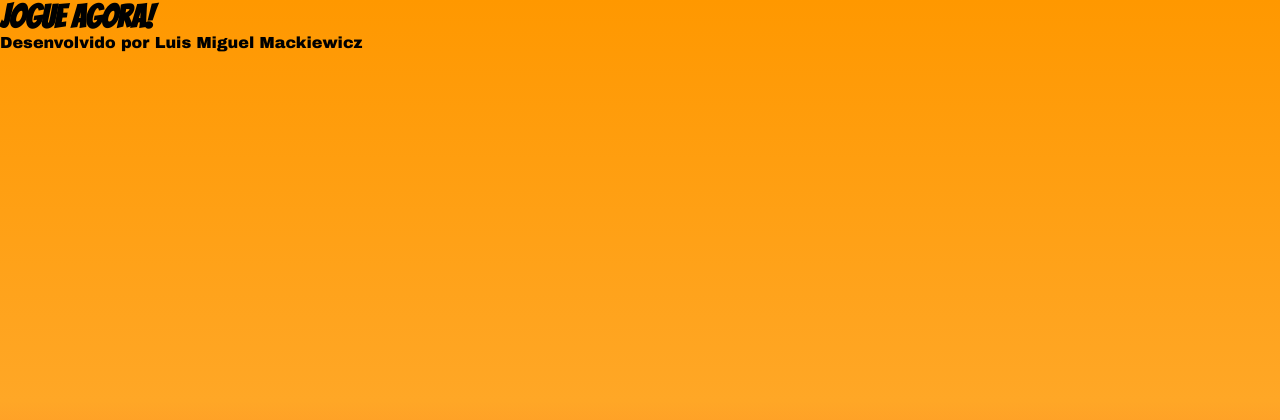
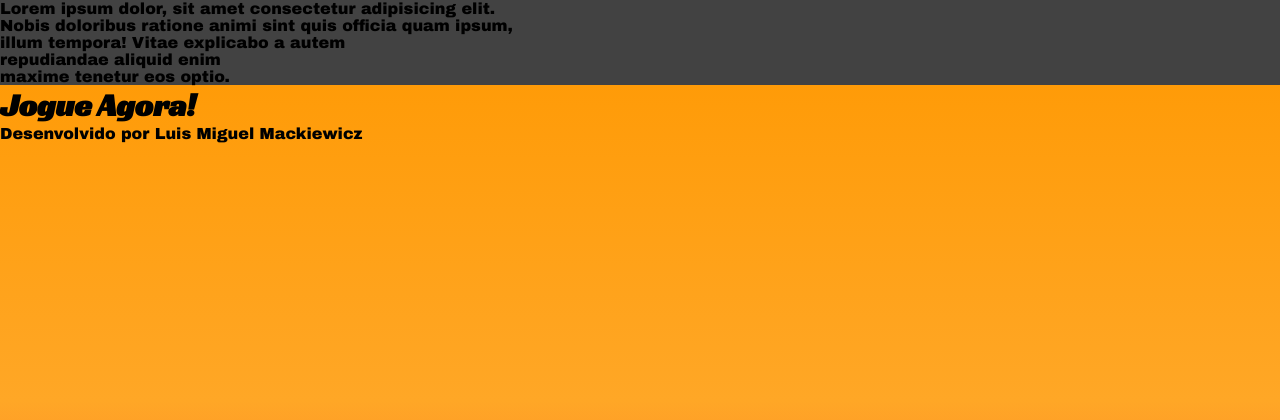
Before and after one commit to Luis-Mackiewicz/ArcadeHub, a PHP site: page /index.html in a window 1280 px wide. Shown: the top 420 px of the page. Run offline with PHP 8.4, Linux system fonts and the light colour scheme.

Commit message:
mudança de variáveis scss

```diff
--- a/css/styles.css
+++ b/css/styles.css
@@ -1,26 +1,34 @@
-@import url("https://fonts.googleapis.com/css2?family=Archivo+Black&family=Bangers&family=Lato:ital,wght@0,100;0,300;0,400;0,700;0,900;1,100;1,300;1,400;1,700;1,900&display=swap");
+@import url("https://fonts.googleapis.com/css2?family=Archivo+Black&family=Lato:ital,wght@0,100;0,300;0,400;0,700;0,900;1,100;1,300;1,400;1,700;1,900&family=Racing+Sans+One&display=swap");
 * {
   margin: 0;
   padding: 0;
   box-sizing: border-box;
 }
 
-/*fontes Lato, Bangers e Press Start 2P*/
+/*fontes Lato, Archivo Black, Racing Sans One*/
 /*cores do site */
 /*Fontes de texto*/
 /*Tamanho*/
 Body {
-  background-image: linear-gradient(#FF9800, #FFA726, #F44336);
+  background-image: linear-gradient(#FF9800, #ffa726, #F44336);
   width: 100vw;
   height: 100vh;
 }
 
 h1 {
-  font-family: "Bangers";
+  font-family: "Racing Sans One";
 }
 
 p {
   font-family: "Archivo black";
 }
 
+img {
+  max-width: 100%;
+}
+
+header {
+  background-color: #424242;
+}
+
 /*# sourceMappingURL=styles.css.map */
--- a/css/styles.scss
+++ b/css/styles.scss
@@ -4,12 +4,12 @@
     box-sizing: border-box;
 }
 
-/*fontes Lato, Bangers e Press Start 2P*/
-@import url('https://fonts.googleapis.com/css2?family=Archivo+Black&family=Bangers&family=Lato:ital,wght@0,100;0,300;0,400;0,700;0,900;1,100;1,300;1,400;1,700;1,900&display=swap');
+/*fontes Lato, Archivo Black, Racing Sans One*/
+@import url('https://fonts.googleapis.com/css2?family=Archivo+Black&family=Lato:ital,wght@0,100;0,300;0,400;0,700;0,900;1,100;1,300;1,400;1,700;1,900&family=Racing+Sans+One&display=swap');
 /*cores do site */
 
 $L1 : #FF9800;
-$L2 :  #FFA726;
+$L2 :  #ffa726;
 $V1 :   #F44336;
 $V2 :   #E57373;
 $C1 :   #424242;
@@ -21,7 +21,7 @@ $B2 :   #F5F5F5;
 
 
 /*Fontes de texto*/
-$f1: "Bangers";
+$f1: "Racing Sans One";
 $f2: "Archivo black";
 $f3: "lato";
 
@@ -42,3 +42,10 @@ h1{
 p{
     font-family: $f2;
 }
+
+img{
+    max-width: 100%;
+}
+header{
+ background-color: $C1;
+}
--- a/index.html
+++ b/index.html
@@ -13,7 +13,7 @@
     </div>
     <header>
         <nav>
-
+            <p>Lorem ipsum dolor, sit amet consectetur adipisicing elit.<br> Nobis doloribus ratione animi sint quis officia quam ipsum,<br> illum tempora! Vitae explicabo a autem<br> repudiandae aliquid enim <br>maxime tenetur eos optio.</p>
         </nav>
     </header>
     <main>
```
Also changed, not shown: 1 other file.
